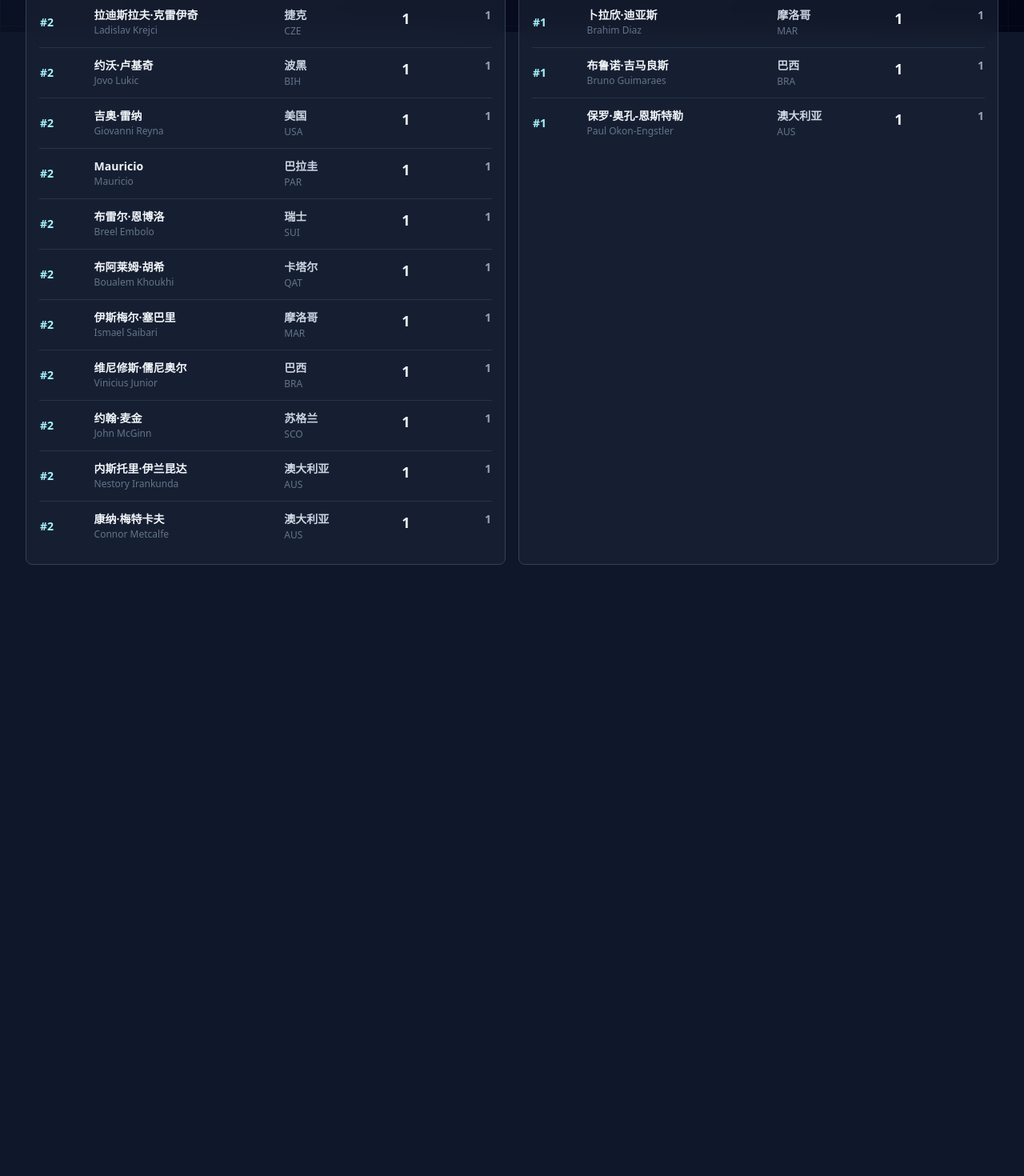
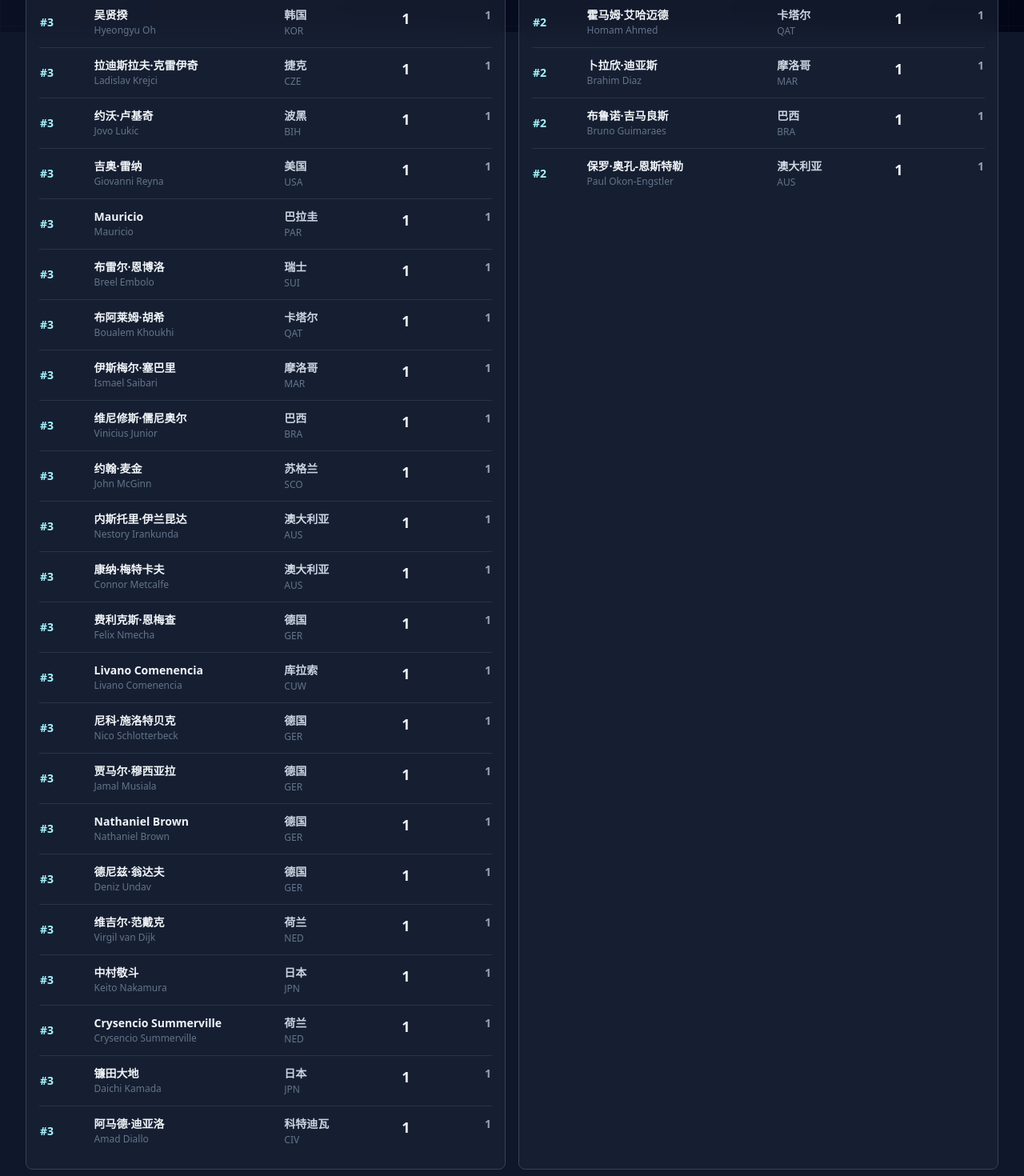
Before and after one commit to huayu2025ai-sketch/world-cup-26, a Next.js app: page /stats in a window 1280 px wide. Shown: the part 760-2230 px from the top of the page at 80% size. Before the commit the page ends 1530 px from the top, so only its background shows below. Built offline with nearby package versions, Linux system fonts and the light colour scheme.

Commit message:
更新比赛数据、赛程和球队信息

```diff
--- a/constants/scheduleData.ts
+++ b/constants/scheduleData.ts
@@ -79,9 +79,25 @@ const matchInputs: ScheduleMatchInput[] = [
     { player: "内斯托里·伊兰昆达", team: "澳大利亚", minute: "27'", type: "goal" },
     { player: "康纳·梅特卡夫", team: "澳大利亚", minute: "75'", type: "goal" },
   ] },
-  { id: 9, stage: "分组赛", group: "E", date: "2026-06-14", etTime: "13:00", home: "德国", away: "库拉索", venue: "Lincoln Financial Field", city: "Philadelphia" },
-  { id: 10, stage: "分组赛", group: "F", date: "2026-06-14", etTime: "16:00", home: "荷兰", away: "日本", venue: "AT&T Stadium", city: "Dallas" },
-  { id: 11, stage: "分组赛", group: "E", date: "2026-06-14", etTime: "19:00", home: "科特迪瓦", away: "厄瓜多尔", venue: "MetLife Stadium", city: "New York New Jersey" },
+  { id: 9, stage: "分组赛", group: "E", date: "2026-06-14", etTime: "13:00", home: "德国", away: "库拉索", venue: "Lincoln Financial Field", city: "Philadelphia", homeScore: 7, awayScore: 1, goalScorers: [
+    { player: "费利克斯·恩梅查", team: "德国", minute: "6'", type: "goal" },
+    { player: "Livano Comenencia", team: "库拉索", minute: "21'", type: "goal" },
+    { player: "尼科·施洛特贝克", team: "德国", minute: "38'", type: "goal" },
+    { player: "凯·哈弗茨", team: "德国", minute: "45+5'", type: "penalty" },
+    { player: "贾马尔·穆西亚拉", team: "德国", minute: "47'", type: "goal" },
+    { player: "Nathaniel Brown", team: "德国", minute: "68'", type: "goal" },
+    { player: "德尼兹·翁达夫", team: "德国", minute: "78'", type: "goal" },
+    { player: "凯·哈弗茨", team: "德国", minute: "88'", type: "goal" },
+  ] },
+  { id: 10, stage: "分组赛", group: "F", date: "2026-06-14", etTime: "16:00", home: "荷兰", away: "日本", venue: "AT&T Stadium", city: "Dallas", homeScore: 2, awayScore: 2, goalScorers: [
+    { player: "维吉尔·范戴克", team: "荷兰", minute: "51'", type: "goal" },
+    { player: "中村敬斗", team: "日本", minute: "57'", type: "goal" },
+    { player: "Crysencio Summerville", team: "荷兰", minute: "64'", type: "goal" },
+    { player: "镰田大地", team: "日本", minute: "89'", type: "goal" },
+  ] },
+  { id: 11, stage: "分组赛", group: "E", date: "2026-06-14", etTime: "19:00", home: "科特迪瓦", away: "厄瓜多尔", venue: "MetLife Stadium", city: "New York New Jersey", homeScore: 1, awayScore: 0, goalScorers: [
+    { player: "阿马德·迪亚洛", team: "科特迪瓦", minute: "90'", type: "goal" },
+  ] },
   { id: 12, stage: "分组赛", group: "F", date: "2026-06-14", etTime: "22:00", home: "瑞典", away: "突尼斯", venue: "Estadio Akron", city: "Guadalajara" },
   { id: 13, stage: "分组赛", group: "H", date: "2026-06-15", etTime: "12:00", home: "西班牙", away: "佛得角", venue: "Mercedes-Benz Stadium", city: "Atlanta" },
   { id: 14, stage: "分组赛", group: "G", date: "2026-06-15", etTime: "15:00", home: "比利时", away: "埃及", venue: "NRG Stadium", city: "Houston" },
--- a/constants/tournamentStats.ts
+++ b/constants/tournamentStats.ts
@@ -10,37 +10,50 @@ export type PlayerStat = {
 
 export const goalsRanking: PlayerStat[] = [
   { rank: 1, player: "Folarin Balogun", chineseName: "福拉林·巴洛贡", team: "美国", teamCode: "USA", value: 2, matches: 1 },
-  { rank: 2, player: "Julian Quinones", chineseName: "胡利安·基尼奥内斯", team: "墨西哥", teamCode: "MEX", value: 1, matches: 1 },
-  { rank: 2, player: "Raul Jimenez", chineseName: "劳尔·希门尼斯", team: "墨西哥", teamCode: "MEX", value: 1, matches: 1 },
-  { rank: 2, player: "Cyle Larin", chineseName: "赛尔·拉林", team: "加拿大", teamCode: "CAN", value: 1, matches: 1 },
-  { rank: 2, player: "Inbeom Hwang", chineseName: "黄仁范", team: "韩国", teamCode: "KOR", value: 1, matches: 1 },
-  { rank: 2, player: "Hyeongyu Oh", chineseName: "吴贤揆", team: "韩国", teamCode: "KOR", value: 1, matches: 1 },
-  { rank: 2, player: "Ladislav Krejci", chineseName: "拉迪斯拉夫·克雷伊奇", team: "捷克", teamCode: "CZE", value: 1, matches: 1 },
-  { rank: 2, player: "Jovo Lukic", chineseName: "约沃·卢基奇", team: "波黑", teamCode: "BIH", value: 1, matches: 1 },
-  { rank: 2, player: "Giovanni Reyna", chineseName: "吉奥·雷纳", team: "美国", teamCode: "USA", value: 1, matches: 1 },
-  { rank: 2, player: "Mauricio", chineseName: "Mauricio", team: "巴拉圭", teamCode: "PAR", value: 1, matches: 1 },
-  { rank: 2, player: "Breel Embolo", chineseName: "布雷尔·恩博洛", team: "瑞士", teamCode: "SUI", value: 1, matches: 1 },
-  { rank: 2, player: "Boualem Khoukhi", chineseName: "布阿莱姆·胡希", team: "卡塔尔", teamCode: "QAT", value: 1, matches: 1 },
-  { rank: 2, player: "Ismael Saibari", chineseName: "伊斯梅尔·塞巴里", team: "摩洛哥", teamCode: "MAR", value: 1, matches: 1 },
-  { rank: 2, player: "Vinicius Junior", chineseName: "维尼修斯·儒尼奥尔", team: "巴西", teamCode: "BRA", value: 1, matches: 1 },
-  { rank: 2, player: "John McGinn", chineseName: "约翰·麦金", team: "苏格兰", teamCode: "SCO", value: 1, matches: 1 },
-  { rank: 2, player: "Nestory Irankunda", chineseName: "内斯托里·伊兰昆达", team: "澳大利亚", teamCode: "AUS", value: 1, matches: 1 },
-  { rank: 2, player: "Connor Metcalfe", chineseName: "康纳·梅特卡夫", team: "澳大利亚", teamCode: "AUS", value: 1, matches: 1 }
+  { rank: 1, player: "Kai Havertz", chineseName: "凯·哈弗茨", team: "德国", teamCode: "GER", value: 2, matches: 1 },
+  { rank: 3, player: "Julian Quinones", chineseName: "胡利安·基尼奥内斯", team: "墨西哥", teamCode: "MEX", value: 1, matches: 1 },
+  { rank: 3, player: "Raul Jimenez", chineseName: "劳尔·希门尼斯", team: "墨西哥", teamCode: "MEX", value: 1, matches: 1 },
+  { rank: 3, player: "Cyle Larin", chineseName: "赛尔·拉林", team: "加拿大", teamCode: "CAN", value: 1, matches: 1 },
+  { rank: 3, player: "Inbeom Hwang", chineseName: "黄仁范", team: "韩国", teamCode: "KOR", value: 1, matches: 1 },
+  { rank: 3, player: "Hyeongyu Oh", chineseName: "吴贤揆", team: "韩国", teamCode: "KOR", value: 1, matches: 1 },
+  { rank: 3, player: "Ladislav Krejci", chineseName: "拉迪斯拉夫·克雷伊奇", team: "捷克", teamCode: "CZE", value: 1, matches: 1 },
+  { rank: 3, player: "Jovo Lukic", chineseName: "约沃·卢基奇", team: "波黑", teamCode: "BIH", value: 1, matches: 1 },
+  { rank: 3, player: "Giovanni Reyna", chineseName: "吉奥·雷纳", team: "美国", teamCode: "USA", value: 1, matches: 1 },
+  { rank: 3, player: "Mauricio", chineseName: "Mauricio", team: "巴拉圭", teamCode: "PAR", value: 1, matches: 1 },
+  { rank: 3, player: "Breel Embolo", chineseName: "布雷尔·恩博洛", team: "瑞士", teamCode: "SUI", value: 1, matches: 1 },
+  { rank: 3, player: "Boualem Khoukhi", chineseName: "布阿莱姆·胡希", team: "卡塔尔", teamCode: "QAT", value: 1, matches: 1 },
+  { rank: 3, player: "Ismael Saibari", chineseName: "伊斯梅尔·塞巴里", team: "摩洛哥", teamCode: "MAR", value: 1, matches: 1 },
+  { rank: 3, player: "Vinicius Junior", chineseName: "维尼修斯·儒尼奥尔", team: "巴西", teamCode: "BRA", value: 1, matches: 1 },
+  { rank: 3, player: "John McGinn", chineseName: "约翰·麦金", team: "苏格兰", teamCode: "SCO", value: 1, matches: 1 },
+  { rank: 3, player: "Nestory Irankunda", chineseName: "内斯托里·伊兰昆达", team: "澳大利亚", teamCode: "AUS", value: 1, matches: 1 },
+  { rank: 3, player: "Connor Metcalfe", chineseName: "康纳·梅特卡夫", team: "澳大利亚", teamCode: "AUS", value: 1, matches: 1 },
+  { rank: 3, player: "Felix Nmecha", chineseName: "费利克斯·恩梅查", team: "德国", teamCode: "GER", value: 1, matches: 1 },
+  { rank: 3, player: "Livano Comenencia", chineseName: "Livano Comenencia", team: "库拉索", teamCode: "CUW", value: 1, matches: 1 },
+  { rank: 3, player: "Nico Schlotterbeck", chineseName: "尼科·施洛特贝克", team: "德国", teamCode: "GER", value: 1, matches: 1 },
+  { rank: 3, player: "Jamal Musiala", chineseName: "贾马尔·穆西亚拉", team: "德国", teamCode: "GER", value: 1, matches: 1 },
+  { rank: 3, player: "Nathaniel Brown", chineseName: "Nathaniel Brown", team: "德国", teamCode: "GER", value: 1, matches: 1 },
+  { rank: 3, player: "Deniz Undav", chineseName: "德尼兹·翁达夫", team: "德国", teamCode: "GER", value: 1, matches: 1 },
+  { rank: 3, player: "Virgil van Dijk", chineseName: "维吉尔·范戴克", team: "荷兰", teamCode: "NED", value: 1, matches: 1 },
+  { rank: 3, player: "Keito Nakamura", chineseName: "中村敬斗", team: "日本", teamCode: "JPN", value: 1, matches: 1 },
+  { rank: 3, player: "Crysencio Summerville", chineseName: "Crysencio Summerville", team: "荷兰", teamCode: "NED", value: 1, matches: 1 },
+  { rank: 3, player: "Daichi Kamada", chineseName: "镰田大地", team: "日本", teamCode: "JPN", value: 1, matches: 1 },
+  { rank: 3, player: "Amad Diallo", chineseName: "阿马德·迪亚洛", team: "科特迪瓦", teamCode: "CIV", value: 1, matches: 1 }
 ];
 
 export const assistsRanking: PlayerStat[] = [
-  { rank: 1, player: "Roberto Alvarado", chineseName: "罗伯托·阿尔瓦拉多", team: "墨西哥", teamCode: "MEX", value: 1, matches: 1 },
-  { rank: 1, player: "Christian Pulisic", chineseName: "克里斯蒂安·普利西奇", team: "美国", teamCode: "USA", value: 1, matches: 1 },
-  { rank: 1, player: "Inbeom Hwang", chineseName: "黄仁范", team: "韩国", teamCode: "KOR", value: 1, matches: 1 },
-  { rank: 1, player: "Promise David", chineseName: "普罗米斯·戴维", team: "加拿大", teamCode: "CAN", value: 1, matches: 1 },
-  { rank: 1, player: "Sead Kolasinac", chineseName: "塞亚德·科拉希纳茨", team: "波黑", teamCode: "BIH", value: 1, matches: 1 },
-  { rank: 1, player: "Homam Ahmed", chineseName: "霍马姆·艾哈迈德", team: "卡塔尔", teamCode: "QAT", value: 1, matches: 1 },
-  { rank: 1, player: "Brahim Diaz", chineseName: "卜拉欣·迪亚斯", team: "摩洛哥", teamCode: "MAR", value: 1, matches: 1 },
-  { rank: 1, player: "Bruno Guimaraes", chineseName: "布鲁诺·吉马良斯", team: "巴西", teamCode: "BRA", value: 1, matches: 1 },
-  { rank: 1, player: "Paul Okon-Engstler", chineseName: "保罗·奥孔-恩斯特勒", team: "澳大利亚", teamCode: "AUS", value: 1, matches: 1 }
+  { rank: 1, player: "Ryan Gravenberch", chineseName: "赖恩·赫拉芬贝赫", team: "荷兰", teamCode: "NED", value: 2, matches: 1 },
+  { rank: 2, player: "Roberto Alvarado", chineseName: "罗伯托·阿尔瓦拉多", team: "墨西哥", teamCode: "MEX", value: 1, matches: 1 },
+  { rank: 2, player: "Christian Pulisic", chineseName: "克里斯蒂安·普利西奇", team: "美国", teamCode: "USA", value: 1, matches: 1 },
+  { rank: 2, player: "Inbeom Hwang", chineseName: "黄仁范", team: "韩国", teamCode: "KOR", value: 1, matches: 1 },
+  { rank: 2, player: "Promise David", chineseName: "普罗米斯·戴维", team: "加拿大", teamCode: "CAN", value: 1, matches: 1 },
+  { rank: 2, player: "Sead Kolasinac", chineseName: "塞亚德·科拉希纳茨", team: "波黑", teamCode: "BIH", value: 1, matches: 1 },
+  { rank: 2, player: "Homam Ahmed", chineseName: "霍马姆·艾哈迈德", team: "卡塔尔", teamCode: "QAT", value: 1, matches: 1 },
+  { rank: 2, player: "Brahim Diaz", chineseName: "卜拉欣·迪亚斯", team: "摩洛哥", teamCode: "MAR", value: 1, matches: 1 },
+  { rank: 2, player: "Bruno Guimaraes", chineseName: "布鲁诺·吉马良斯", team: "巴西", teamCode: "BRA", value: 1, matches: 1 },
+  { rank: 2, player: "Paul Okon-Engstler", chineseName: "保罗·奥孔-恩斯特勒", team: "澳大利亚", teamCode: "AUS", value: 1, matches: 1 }
 ];
 
 export const statsNotice = {
-    title: "澳大利亚 2-0 土耳其赛果已更新",
-    body: "已按终场比分补入内斯托里·伊兰昆达 27'、康纳·梅特卡夫 75' 进球；明确助攻仅新增保罗·奥孔-恩斯特勒。"
+    title: "科特迪瓦 1-0 厄瓜多尔赛果已更新",
+    body: "已补入第 11 场终场比分与阿马德·迪亚洛 90' 进球；助攻榜未新增未完全确认的助攻。"
   };
--- a/constants/worldcupData.ts
+++ b/constants/worldcupData.ts
@@ -41,6 +41,31 @@ export type GroupOverviewUpdate = {
 };
 
 export const groupOverviewUpdates: GroupOverviewUpdate[] = [
+  {
+    updatedAt: "2026-06-15T09:07:00+08:00",
+    updatedAtLabel: "北京时间 2026年6月15日 09:07",
+    title: "E组科特迪瓦 vs 厄瓜多尔赛果更新",
+    summary: "本次按北京时间 2026-06-15 09:07 复核当前比赛进度：科特迪瓦 1-0 厄瓜多尔已终场，补入第 11 场比分、进球记录、球员统计与 E 组积分榜；瑞典 vs 突尼斯尚未开球，未写入终场数据。",
+    changes: [
+      "scheduleData.ts 补入科特迪瓦 1-0 厄瓜多尔：阿马德·迪亚洛 90' 进球。",
+      "E 组积分榜重算：德国与科特迪瓦同为 1 战 3 分，德国以净胜球 +6 暂列第一，科特迪瓦以 +1 暂列第二；厄瓜多尔 0 分暂列第三，库拉索 0 分暂列第四。",
+      "射手榜新增阿马德·迪亚洛 1 球；助攻榜未新增未完全确认的助攻。",
+      "第 12 场瑞典 vs 突尼斯在本次运行时尚未到北京时间开球时间，未写入终场比分。"
+    ]
+  },
+  {
+    updatedAt: "2026-06-15T07:20:00+08:00",
+    updatedAtLabel: "北京时间 2026年6月15日 07:20",
+    title: "E/F组首轮赛果更新",
+    summary: "本次按北京时间 2026-06-15 07:20 复核当前比赛进度：德国 7-1 库拉索、荷兰 2-2 日本已终场，补入第 9、10 场比分、进球记录、球员统计与 E/F 组积分榜；科特迪瓦 vs 厄瓜多尔仍为直播状态，未写入终场数据。",
+    changes: [
+      "scheduleData.ts 补入德国 7-1 库拉索：费利克斯·恩梅查 6'、Livano Comenencia 21'、尼科·施洛特贝克 38'、凯·哈弗茨 45+5'（点球）和 88'、贾马尔·穆西亚拉 47'、Nathaniel Brown 68'、德尼兹·翁达夫 78'。",
+      "scheduleData.ts 补入荷兰 2-2 日本：维吉尔·范戴克 51'、中村敬斗 57'、Crysencio Summerville 64'、镰田大地 89'。",
+      "E 组积分榜重算：德国 1 战 3 分、净胜球 +6 暂列第一，库拉索 0 分暂列第四；科特迪瓦与厄瓜多尔尚未按终场落库。",
+      "F 组积分榜重算：荷兰与日本各 1 战 1 分、进 2 球失 2 球；瑞典 vs 突尼斯尚未开球。",
+      "射手榜新增凯·哈弗茨 2 球，以及德国、库拉索、荷兰、日本的已确认进球球员；助攻榜仅新增来源明确确认的赖恩·赫拉芬贝赫 2 次。"
+    ]
+  },
   {
     updatedAt: "2026-06-14T14:30:00+08:00",
     updatedAtLabel: "北京时间 2026年6月14日 14:30",
@@ -478,10 +503,10 @@ export const worldCupGroups: WorldCupGroup[] = [
       { name: "厄瓜多尔", englishName: "Ecuador", code: "ECU", flag: "🇪🇨", confederation: "CONMEBOL", pot: 2 }
     ],
     standings: [
-      { name: "德国", code: "GER", played: 0, won: 0, draw: 0, lost: 0, goalsFor: 0, goalsAgainst: 0, goalDiff: 0, points: 0 },
-      { name: "库拉索", code: "CUW", played: 0, won: 0, draw: 0, lost: 0, goalsFor: 0, goalsAgainst: 0, goalDiff: 0, points: 0 },
-      { name: "科特迪瓦", code: "CIV", played: 0, won: 0, draw: 0, lost: 0, goalsFor: 0, goalsAgainst: 0, goalDiff: 0, points: 0 },
-      { name: "厄瓜多尔", code: "ECU", played: 0, won: 0, draw: 0, lost: 0, goalsFor: 0, goalsAgainst: 0, goalDiff: 0, points: 0 }
+      { name: "德国", code: "GER", played: 1, won: 1, draw: 0, lost: 0, goalsFor: 7, goalsAgainst: 1, goalDiff: 6, points: 3 },
+      { name: "科特迪瓦", code: "CIV", played: 1, won: 1, draw: 0, lost: 0, goalsFor: 1, goalsAgainst: 0, goalDiff: 1, points: 3 },
+      { name: "厄瓜多尔", code: "ECU", played: 1, won: 0, draw: 0, lost: 1, goalsFor: 0, goalsAgainst: 1, goalDiff: -1, points: 0 },
+      { name: "库拉索", code: "CUW", played: 1, won: 0, draw: 0, lost: 1, goalsFor: 1, goalsAgainst: 7, goalDiff: -6, points: 0 }
     ]
   },
   {
@@ -498,8 +523,8 @@ export const worldCupGroups: WorldCupGroup[] = [
       { name: "突尼斯", englishName: "Tunisia", code: "TUN", flag: "🇹🇳", confederation: "CAF", pot: 3 }
     ],
     standings: [
-      { name: "荷兰", code: "NED", played: 0, won: 0, draw: 0, lost: 0, goalsFor: 0, goalsAgainst: 0, goalDiff: 0, points: 0 },
-      { name: "日本", code: "JPN", played: 0, won: 0, draw: 0, lost: 0, goalsFor: 0, goalsAgainst: 0, goalDiff: 0, points: 0 },
+      { name: "荷兰", code: "NED", played: 1, won: 0, draw: 1, lost: 0, goalsFor: 2, goalsAgainst: 2, goalDiff: 0, points: 1 },
+      { name: "日本", code: "JPN", played: 1, won: 0, draw: 1, lost: 0, goalsFor: 2, goalsAgainst: 2, goalDiff: 0, points: 1 },
       { name: "瑞典", code: "SWE", played: 0, won: 0, draw: 0, lost: 0, goalsFor: 0, goalsAgainst: 0, goalDiff: 0, points: 0 },
       { name: "突尼斯", code: "TUN", played: 0, won: 0, draw: 0, lost: 0, goalsFor: 0, goalsAgainst: 0, goalDiff: 0, points: 0 }
     ]
```
Also changed, not shown: .match-results.json.
